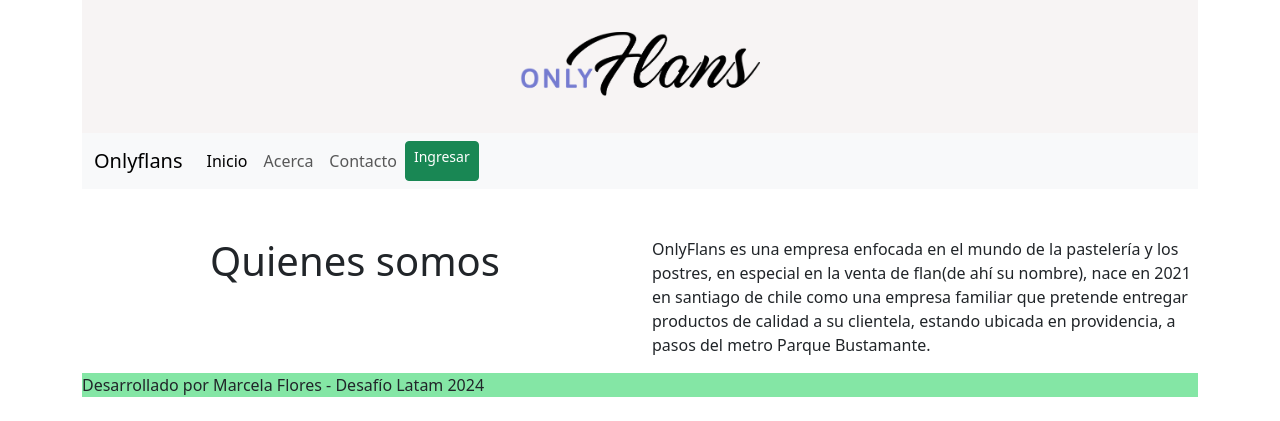
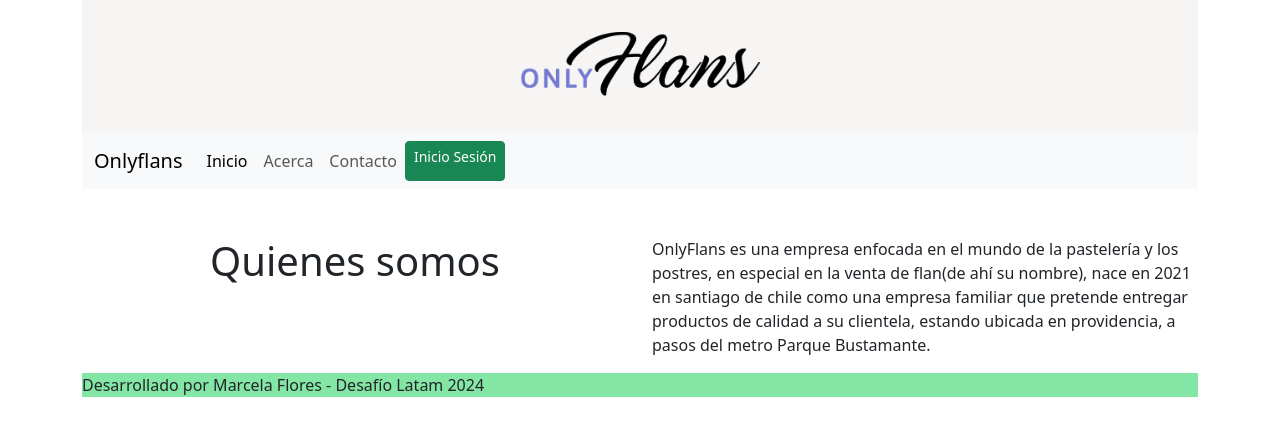
Before and after one commit to mflores49/onlyflans, a Django app: page /acerca/ in a window 1280 px wide. Shown: the top 421 px of the page. Run offline with Django 3.2, Linux system fonts and the light colour scheme.

Commit message:
se cambia ingresar por iniciar sesión

```diff
--- a/web/templates/snippets/navbar.html
+++ b/web/templates/snippets/navbar.html
@@ -23,7 +23,7 @@
                 </li>
                 {% if user.is_authenticated %}
                 <li>
-                    <span class="nav-link text-warning ms-5" >Bienvenido, {{ user.get_username }}</span>
+                    <span class="nav-link text-primary ms-5" >Bienvenido, {{ user.get_username }}</span>
                 </li>
 
                 <form id="logout-form" action="{% url 'logout' %}" method="post">
@@ -35,7 +35,7 @@
 
 
                 {% if not user.is_authenticated %}
-                    <a href="{% url 'login' %}" class="btn btn-success btn-sm">Ingresar</a>
+                    <a href="{% url 'login' %}" class="btn btn-success btn-sm">Inicio Sesión</a>
                 {% endif %}
             </ul>
         </div>
```
Also changed, not shown: db.sqlite3.
